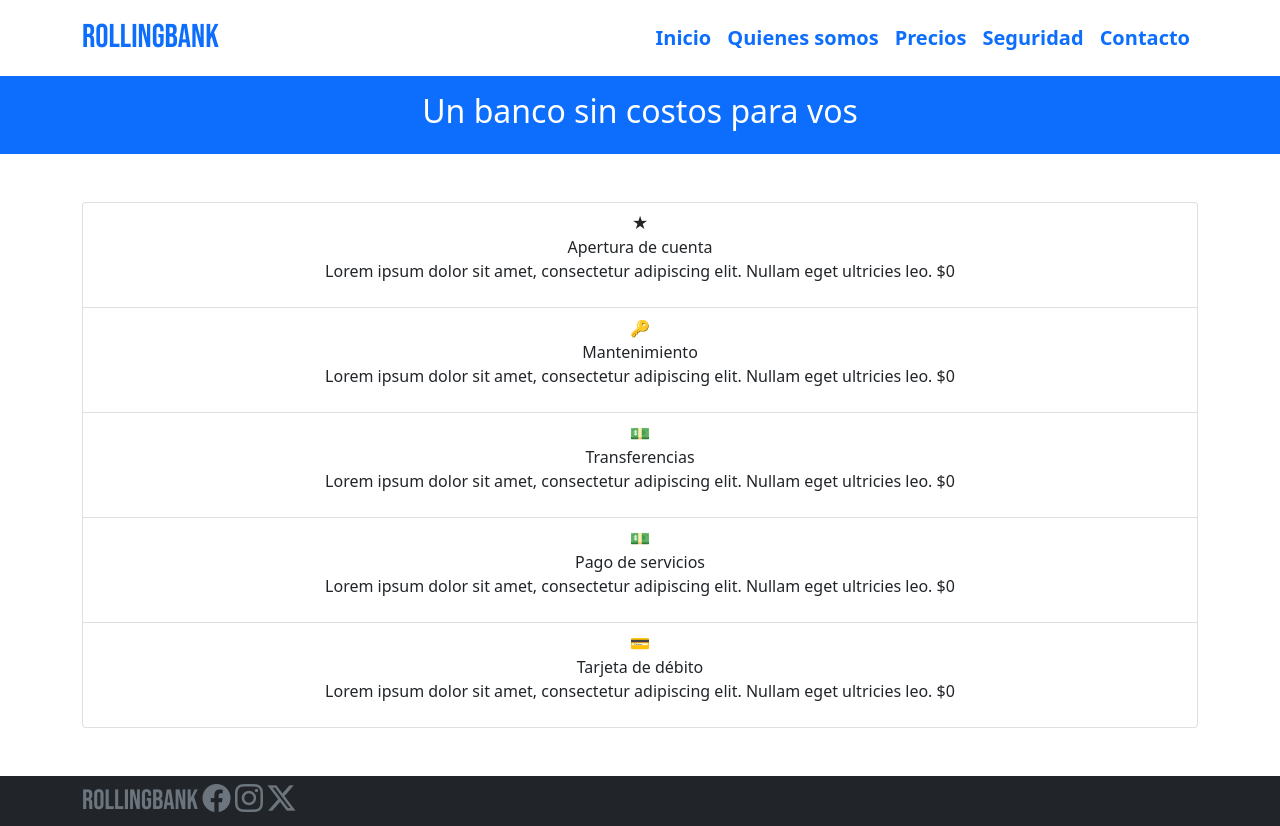
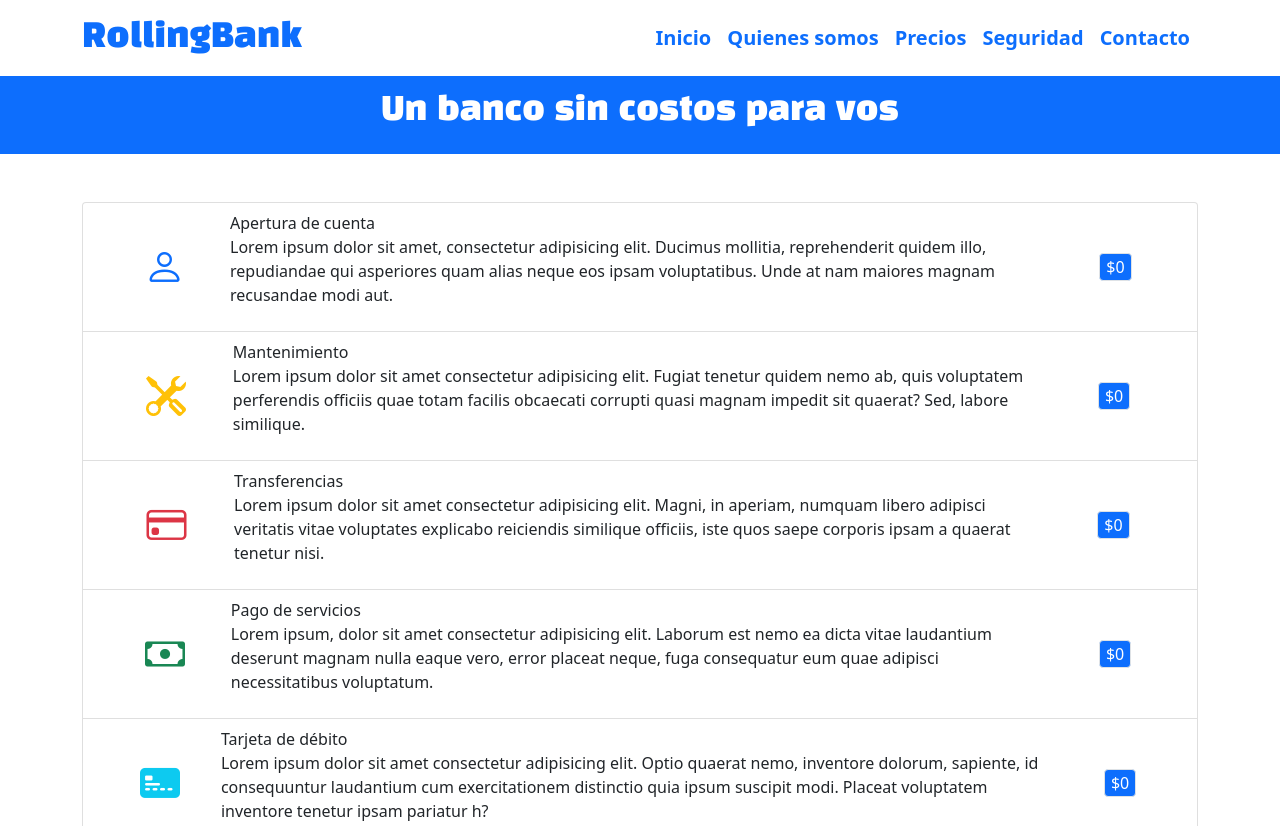
Before and after one commit to lisandroCivili/rollingBank, a plain HTML site: page pages/precios.html in a window 1280 px wide. Shown: the top 826 px of the page. Drawn offline with nearby package versions, Linux system fonts and the light colour scheme; files whose address does not match are found by name.

Commit message:
agregamos fuentes, colores a los titulos e iconos a la pagina de precios

```diff
--- a/css/style.css
+++ b/css/style.css
@@ -1,9 +1,15 @@
 /******************* NAV BAR *******************/
 @import url("https://fonts.googleapis.com/css2?family=Bebas+Neue&display=swap");
 @import url("https://cdn.jsdelivr.net/npm/bootstrap-icons@1.11.1/font/bootstrap-icons.css");
-.navbar-brand, .footer-titles, .seguridad-main h2 {
+@import url('https://fonts.googleapis.com/css2?family=Black+Han+Sans&display=swap');
+.navbar-brand, .footer-titles, .seguridad-main, h2 {
   font-family: "Bebas Neue", sans-serif;
 }
+.titulo-precio, .footer-titles, .navbar-brand{
+  font-family: 'Black Han Sans', sans-serif;
+
+}
+
 .img-carousel {
   object-fit: cover;
 }
@@ -66,6 +72,10 @@
   }
   .row p{
     font-size: 17px;
+  }
+  .li-precios {
+    display: flex;
+    flex-direction: column;
   }
 }
 @media all and (min-width: 576px) and (max-width: 991px) {
--- a/pages/precios.html
+++ b/pages/precios.html
@@ -41,54 +41,54 @@
     </div>
   </nav>
   <article class="bg-primary text-white py-3 text-center">
-    <h2>Un banco sin costos para vos</h2>
+    <h2 class="titulo-precio">Un banco sin costos para vos</h2>
   </article>
-  <main class="container my-5 text-center">
+  <main class="container my-5 ">
     <ul class="list-group">
-      <li class="list-group-item">
-        <span class="icon">&#9733;</span> <!-- Icono para Apertura de cuenta -->
+      <li class="li-precios list-group-item d-flex justify-content-around align-items-center">
+        <i class="bi bi-person text-center text-primary w-25 fs-1"></i> <!-- Icono para Apertura de cuenta -->
         <p>
           Apertura de cuenta
           <br>
-          Lorem ipsum dolor sit amet, consectetur adipiscing elit. Nullam eget ultricies leo.
-          <span class="cost-box">$0</span>
+          Lorem ipsum dolor sit amet, consectetur adipisicing elit. Ducimus mollitia, reprehenderit quidem illo, repudiandae qui asperiores quam alias neque eos ipsam voluptatibus. Unde at nam maiores magnam recusandae modi aut.
         </p>
+       <div class="w-25 text-center"> <button class="cost-box btn-primary border rounded">$0</button></div>
       </li>
-      <li class="list-group-item">
-        <span class="icon">&#128273;</span> <!-- Icono para Mantenimiento -->
+      <li class="li-precios list-group-item d-flex justify-content-around align-items-center">
+        <i class="bi bi-tools text-center text-warning w-25 fs-1"></i> <!-- Icono para Mantenimiento -->
         <p>
           Mantenimiento
           <br>
-          Lorem ipsum dolor sit amet, consectetur adipiscing elit. Nullam eget ultricies leo.
-          <span class="cost-box">$0</span>
-        </p>
+          Lorem ipsum dolor sit amet consectetur adipisicing elit. Fugiat tenetur quidem nemo ab, quis voluptatem perferendis officiis quae totam facilis obcaecati corrupti quasi magnam impedit sit quaerat? Sed, labore similique.
+          </p>
+        <div class="w-25 text-center"> <button class="cost-box btn-primary border rounded">$0</button></div>
       </li>
-      <li class="list-group-item">
-        <span class="icon">&#128181;</span> <!-- Icono para Transferencias -->
+      <li class="li-precios list-group-item d-flex justify-content-around align-items-center">
+        <i class="bi bi-credit-card text-center text-danger w-25 fs-1"></i> <!-- Icono para Transferencias -->
         <p>
           Transferencias
           <br>
-          Lorem ipsum dolor sit amet, consectetur adipiscing elit. Nullam eget ultricies leo.
-          <span class="cost-box">$0</span>
-        </p>
+          Lorem ipsum dolor sit amet consectetur adipisicing elit. Magni, in aperiam, numquam libero adipisci veritatis vitae voluptates explicabo reiciendis similique officiis, iste quos saepe corporis ipsam a quaerat tenetur nisi.
+          </p>
+        <div class="w-25 text-center"> <button class="cost-box btn-primary border rounded">$0</button></div>
       </li>
-      <li class="list-group-item">
-        <span class="icon">&#128181;</span> <!-- Icono para Pago de servicios -->
+      <li class="li-precios list-group-item d-flex justify-content-around align-items-center">
+        <i class="bi bi-cash text-center text-success w-25 fs-1"></i> <!-- Icono para Pago de servicios -->
         <p>
           Pago de servicios
           <br>
-          Lorem ipsum dolor sit amet, consectetur adipiscing elit. Nullam eget ultricies leo.
-          <span class="cost-box">$0</span>
-        </p>
+          Lorem ipsum, dolor sit amet consectetur adipisicing elit. Laborum est nemo ea dicta vitae laudantium deserunt magnam nulla eaque vero, error placeat neque, fuga consequatur eum quae adipisci necessitatibus voluptatum.
+     </p>
+        <div class="w-25 text-center"> <button class="cost-box btn-primary border rounded">$0</button></div>
       </li>
-      <li class="list-group-item">
-        <span class="icon">&#128179;</span> <!-- Icono para Tarjeta de débito -->
+      <li class="li-precios list-group-item d-flex justify-content-around align-items-center">
+        <i class="bi bi-credit-card-2-front-fill text-center text-info w-25 fs-1"></i> <!-- Icono para Tarjeta de débito -->
         <p>
           Tarjeta de débito
           <br>
-          Lorem ipsum dolor sit amet, consectetur adipiscing elit. Nullam eget ultricies leo.
-          <span class="cost-box">$0</span>
+          Lorem ipsum dolor sit amet consectetur adipisicing elit. Optio quaerat nemo, inventore dolorum, sapiente, id consequuntur laudantium cum exercitationem distinctio quia ipsum suscipit modi. Placeat voluptatem inventore tenetur ipsam pariatur h?
         </p>
+        <div class="w-25 text-center"> <button class="cost-box btn-primary border rounded">$0</button></div>
       </li>
     </ul>
   </main>
```
